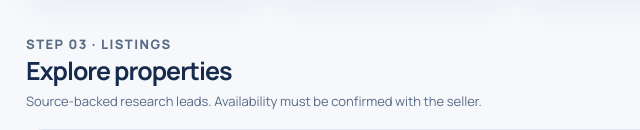
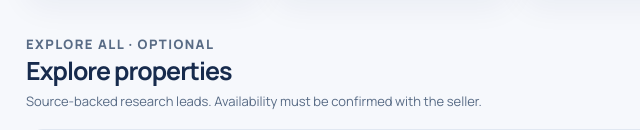
Before and after one commit to varunjakkampudi-tech/property-lens, a website: page index.html in a window 1280 px wide. Shown: the part 616-746 px from the top of the page, 0-640 px from the left. Drawn offline with Linux system fonts and the light colour scheme.

Commit message:
ux: label optional all-city browsing before a location is selected

```diff
--- a/index.html
+++ b/index.html
@@ -92,7 +92,7 @@
       </section>
 
       <section id="browseAll" class="browse-all">
-        <div class="section-heading"><div><p class="eyebrow">STEP 03 · LISTINGS</p><h2>Explore properties</h2><p>Source-backed research leads. Availability must be confirmed with the seller.</p></div></div>
+        <div class="section-heading"><div><p class="eyebrow" id="browseStepLabel">EXPLORE ALL · OPTIONAL</p><h2>Explore properties</h2><p>Source-backed research leads. Availability must be confirmed with the seller.</p></div></div>
 
         <section class="filter-panel" aria-label="Property filters">
           <div class="filter-actions">
```
